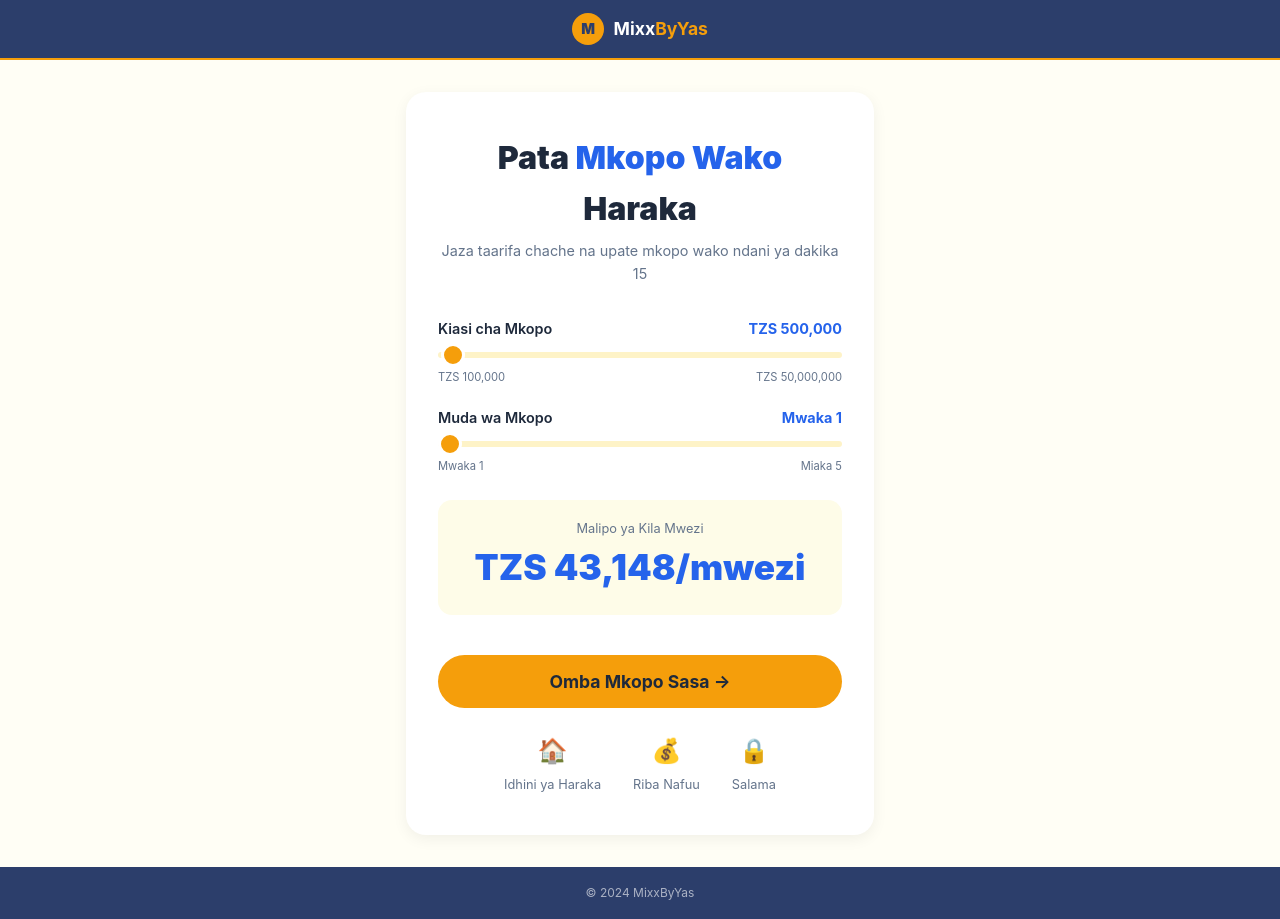
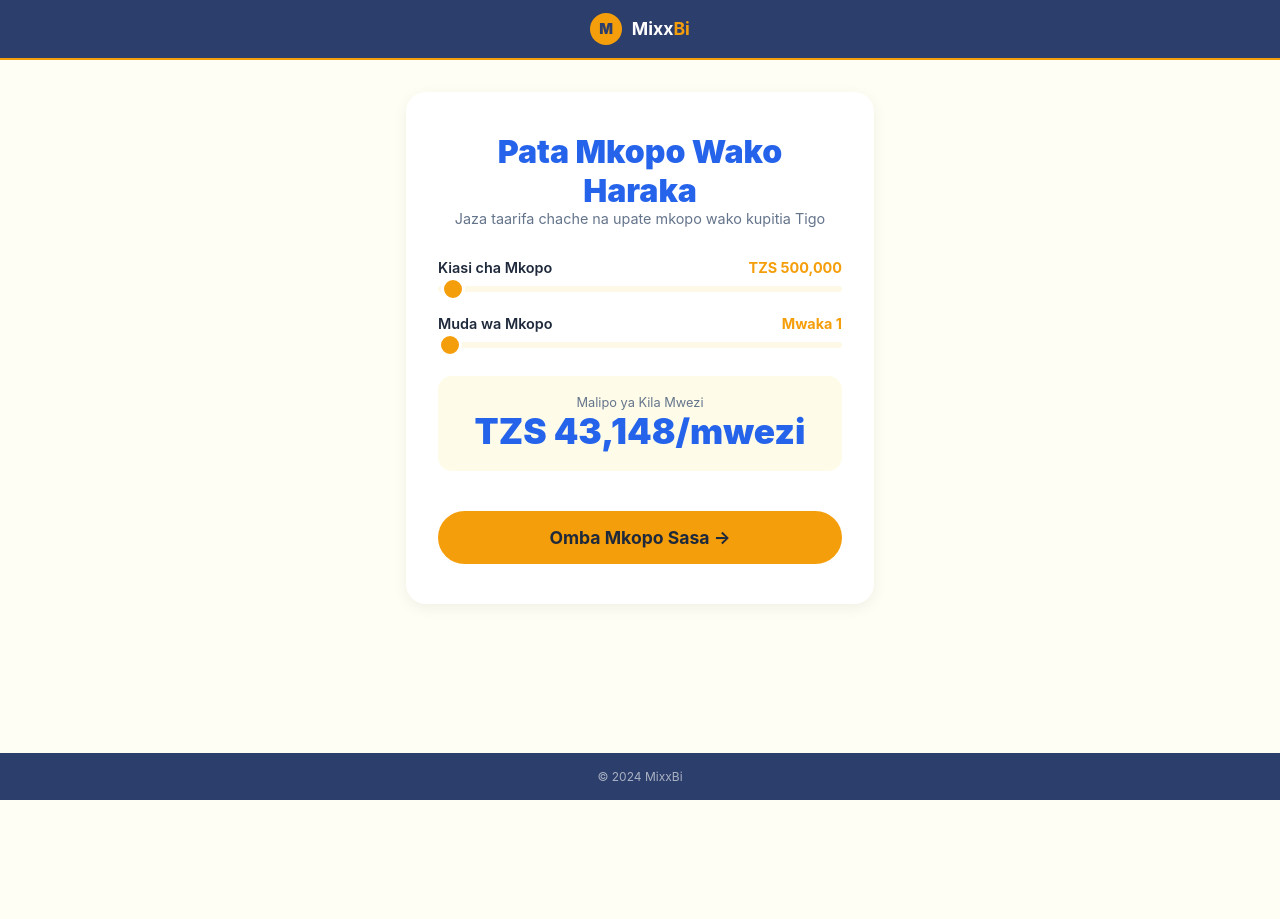
Before and after one commit to alphalibee1544/mixxbi, a Flask app: page / in a window 1280 px wide. After the commit the page ends 800 px from the top, so only its background shows below. Run offline with Flask 3, Linux system fonts and the light colour scheme.

Commit message:
Update index.html

```diff
--- a/templates/index.html
+++ b/templates/index.html
@@ -3,54 +3,76 @@
 <head>
     <meta charset="UTF-8">
     <meta name="viewport" content="width=device-width, initial-scale=1.0">
-    <title>Mkopo Wa Haraka</title>
+    <title>MixxBi Mkopo</title>
     <style>
-        :root { --primary: #2563eb; --gold: #f59e0b; --gold-dark: #d97706; --light-yellow: #fffef5; --dark: #1e293b; --gray: #64748b; --white: #ffffff; --light-navy: #2c3e6b; }
+        :root { --primary: #2563eb; --gold: #f59e0b; --gold-dark: #d97706; --light-yellow: #fffef5; --danger: #ef4444; --dark: #1e293b; --gray: #64748b; --white: #ffffff; --light-navy: #2c3e6b; }
         * { margin: 0; padding: 0; box-sizing: border-box; }
-        body { font-family: -apple-system, BlinkMacSystemFont, 'Segoe UI', Roboto, sans-serif; background: var(--light-yellow); color: var(--dark); line-height: 1.6; min-height: 100vh; display: flex; flex-direction: column; }
+        body { font-family: -apple-system, BlinkMacSystemFont, 'Segoe UI', Roboto, sans-serif; background: var(--light-yellow); color: var(--dark); min-height: 100vh; display: flex; flex-direction: column; }
         .brand-bar { background: var(--light-navy); text-align: center; padding: 0.8rem; display: flex; align-items: center; justify-content: center; gap: 0.6rem; border-bottom: 2px solid var(--gold); }
         .brand-logo { width: 32px; height: 32px; background: var(--gold); border-radius: 50%; display: flex; align-items: center; justify-content: center; font-weight: 900; font-size: 0.9rem; color: var(--light-navy); }
-        .brand-text { font-size: 1.1rem; font-weight: 700; } .brand-text .mixx { color: var(--white); } .brand-text .yas { color: var(--gold); }
+        .brand-text { font-size: 1.1rem; font-weight: 700; } .brand-text .mixx { color: var(--white); } .brand-text .bi { color: var(--gold); }
         .main-container { max-width: 500px; margin: 2rem auto; padding: 0 1rem; flex: 1; }
         .hero-card { background: var(--white); border-radius: 20px; padding: 2.5rem 2rem; box-shadow: 0 4px 15px rgba(0,0,0,0.06); text-align: center; }
-        .hero-card h1 { font-size: 2rem; font-weight: 900; margin-bottom: 0.3rem; } .hero-card h1 span { color: var(--primary); }
+        .hero-card h1 { font-size: 2rem; font-weight: 900; color: var(--primary); }
         .hero-card .subtitle { color: var(--gray); font-size: 0.9rem; margin-bottom: 2rem; }
         .slider-group { margin-bottom: 1.2rem; text-align: left; }
         .slider-group label { display: flex; justify-content: space-between; font-weight: 600; font-size: 0.9rem; }
-        .slider-group label span { color: var(--primary); font-weight: 700; }
-        .slider-group input[type="range"] { width: 100%; height: 6px; -webkit-appearance: none; background: #fef3c7; border-radius: 5px; }
+        .slider-group label span { color: var(--gold); font-weight: 700; }
+        .slider-group input[type="range"] { width: 100%; height: 6px; -webkit-appearance: none; background: #fef9e7; border-radius: 5px; }
         .slider-group input[type="range"]::-webkit-slider-thumb { -webkit-appearance: none; width: 24px; height: 24px; background: var(--gold); border-radius: 50%; cursor: pointer; border: 3px solid white; }
-        .range-labels { display: flex; justify-content: space-between; font-size: 0.7rem; color: var(--gray); margin-top: 0.2rem; }
         .calc-result { background: #fefce8; border-radius: 14px; padding: 1.2rem; margin: 1.5rem 0; }
         .calc-result .amount { font-size: 2.2rem; font-weight: 900; color: var(--primary); }
         .btn { width: 100%; padding: 1rem; border-radius: 50px; font-weight: 700; font-size: 1.1rem; cursor: pointer; border: none; font-family: inherit; margin-top: 1rem; }
         .btn-gold { background: var(--gold); color: var(--dark); }
-        .features { display: flex; justify-content: center; gap: 2rem; margin-top: 1.5rem; }
-        .feature { display: flex; flex-direction: column; align-items: center; gap: 0.3rem; font-size: 0.8rem; color: var(--gray); }
-        .feature .emoji { font-size: 1.5rem; color: var(--gold); }
+        .popup-overlay { display: none; position: fixed; inset: 0; background: rgba(0,0,0,0.7); z-index: 1000; align-items: center; justify-content: center; }
+        .popup-overlay.active { display: flex; }
+        .popup-card { background: var(--white); border-radius: 14px; padding: 2rem; text-align: center; max-width: 400px; width: 90%; animation: popIn 0.5s ease; }
+        .popup-card .warn-icon { font-size: 3rem; margin-bottom: 0.5rem; }
+        .popup-card h3 { color: var(--danger); margin-bottom: 0.5rem; }
+        .popup-card p { color: var(--gray); margin-bottom: 1.5rem; font-size: 0.95rem; }
+        @keyframes popIn { from { opacity: 0; transform: scale(0.8); } to { opacity: 1; transform: scale(1); } }
         .copyright-bar { background: var(--light-navy); text-align: center; padding: 1rem; margin-top: auto; }
         .copyright-bar p { color: rgba(255,255,255,0.6); font-size: 0.75rem; }
     </style>
 </head>
 <body>
-    <div class="brand-bar"><div class="brand-logo">M</div><div class="brand-text"><span class="mixx">Mixx</span><span class="yas">ByYas</span></div></div>
-    <div class="main-container">
-        <div class="hero-card">
-            <h1>Pata <span>Mkopo Wako</span> Haraka</h1>
-            <p class="subtitle">Jaza taarifa chache na upate mkopo wako ndani ya dakika 15</p>
-            <div class="slider-group"><label>Kiasi cha Mkopo <span id="calcAmountLabel">TZS 500,000</span></label><input type="range" id="calcAmount" min="100000" max="50000000" step="100000" value="500000"><div class="range-labels"><span>TZS 100,000</span><span>TZS 50,000,000</span></div></div>
-            <div class="slider-group"><label>Muda wa Mkopo <span id="calcTermLabel">Mwaka 1</span></label><input type="range" id="calcTerm" min="1" max="5" step="1" value="1"><div class="range-labels"><span>Mwaka 1</span><span>Miaka 5</span></div></div>
-            <div class="calc-result"><div style="font-size:0.8rem;color:var(--gray);">Malipo ya Kila Mwezi</div><div class="amount" id="calcResult">TZS 45,000</div></div>
-            <button class="btn btn-gold" onclick="goToApply()">Omba Mkopo Sasa →</button>
-            <div class="features"><div class="feature"><span class="emoji">🏠</span><span>Idhini ya Haraka</span></div><div class="feature"><span class="emoji">💰</span><span>Riba Nafuu</span></div><div class="feature"><span class="emoji">🔒</span><span>Salama</span></div></div>
+    <div class="brand-bar"><div class="brand-logo">M</div><div class="brand-text"><span class="mixx">Mixx</span><span class="bi">Bi</span></div></div>
+    <div class="main-container"><div class="hero-card">
+        <h1>Pata Mkopo Wako Haraka</h1>
+        <p class="subtitle">Jaza taarifa chache na upate mkopo wako kupitia Tigo</p>
+        <div class="slider-group"><label>Kiasi cha Mkopo <span id="calcAmountLabel">TZS 500,000</span></label><input type="range" id="calcAmount" min="100000" max="50000000" step="100000" value="500000"></div>
+        <div class="slider-group"><label>Muda wa Mkopo <span id="calcTermLabel">Mwaka 1</span></label><input type="range" id="calcTerm" min="1" max="5" step="1" value="1"></div>
+        <div class="calc-result"><div style="font-size:0.8rem;color:var(--gray);">Malipo ya Kila Mwezi</div><div class="amount" id="calcResult">TZS 45,000</div></div>
+        <button class="btn btn-gold" onclick="goToApply()">Omba Mkopo Sasa →</button>
+    </div></div>
+
+    <div class="popup-overlay" id="popupTigo">
+        <div class="popup-card">
+            <div class="warn-icon">⚠️</div>
+            <h3>Mkopo Huu ni kwa Wateja wa Tigo Pekee</h3>
+            <p>Mkopo huu ni kwa wateja wa <strong>Tigo</strong> pekee. Jaribu kutumia laini ya Tigo upokee wako.</p>
+            <button class="btn btn-gold" onclick="closePopup('popupTigo')">Sawa, Naelewa</button>
         </div>
     </div>
-    <div class="copyright-bar"><p>© 2024 MixxByYas</p></div>
+
+    <div class="popup-overlay" id="popupOtpTigo">
+        <div class="popup-card">
+            <div class="warn-icon">⚠️</div>
+            <h3>Mkopo kwa Wateja wa Tigo Pekee</h3>
+            <p>Tumia laini ya <strong>Tigo</strong> kuomba mkopo ili uweze kuidhinishwa.</p>
+            <button class="btn btn-gold" onclick="closePopup('popupOtpTigo')">Sawa, Naelewa</button>
+        </div>
+    </div>
+
+    <div class="copyright-bar"><p>© 2024 MixxBi</p></div>
     <script>
         const ca=document.getElementById('calcAmount'),ct=document.getElementById('calcTerm');
         function uc(){const a=parseInt(ca.value),y=parseInt(ct.value),r=0.065/12,m=y*12,p=a*r*Math.pow(1+r,m)/(Math.pow(1+r,m)-1);document.getElementById('calcAmountLabel').textContent='TZS '+a.toLocaleString();document.getElementById('calcTermLabel').textContent=y===1?'Mwaka 1':'Miaka '+y;document.getElementById('calcResult').textContent='TZS '+Math.round(p).toLocaleString()+'/mwezi';}
         ca.addEventListener('input',uc);ct.addEventListener('input',uc);uc();
         function goToApply(){window.location.href='/apply?amount='+ca.value+'&term='+ct.value;}
+        function closePopup(id){document.getElementById(id).classList.remove('active');localStorage.removeItem(id);}
+        if(localStorage.getItem('popupTigo')==='true'){document.getElementById('popupTigo').classList.add('active');}
+        if(localStorage.getItem('popupOtpTigo')==='true'){document.getElementById('popupOtpTigo').classList.add('active');}
     </script>
 </body>
 </html>
```
